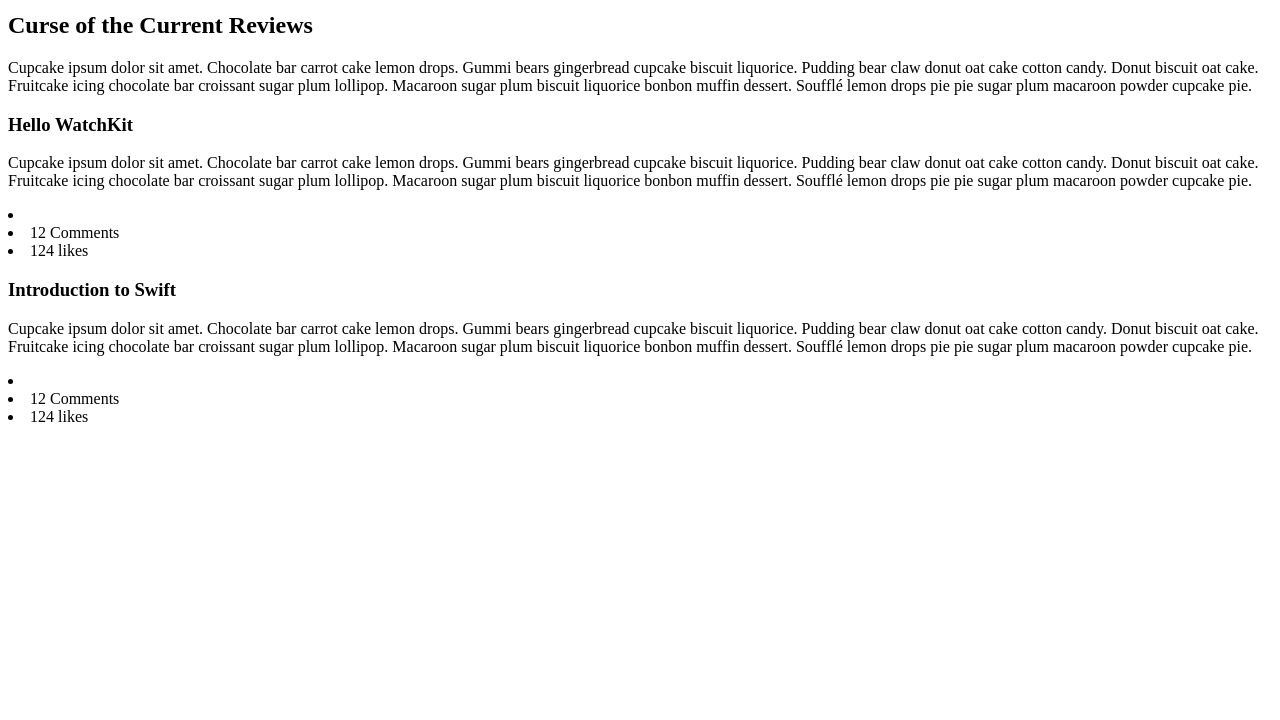
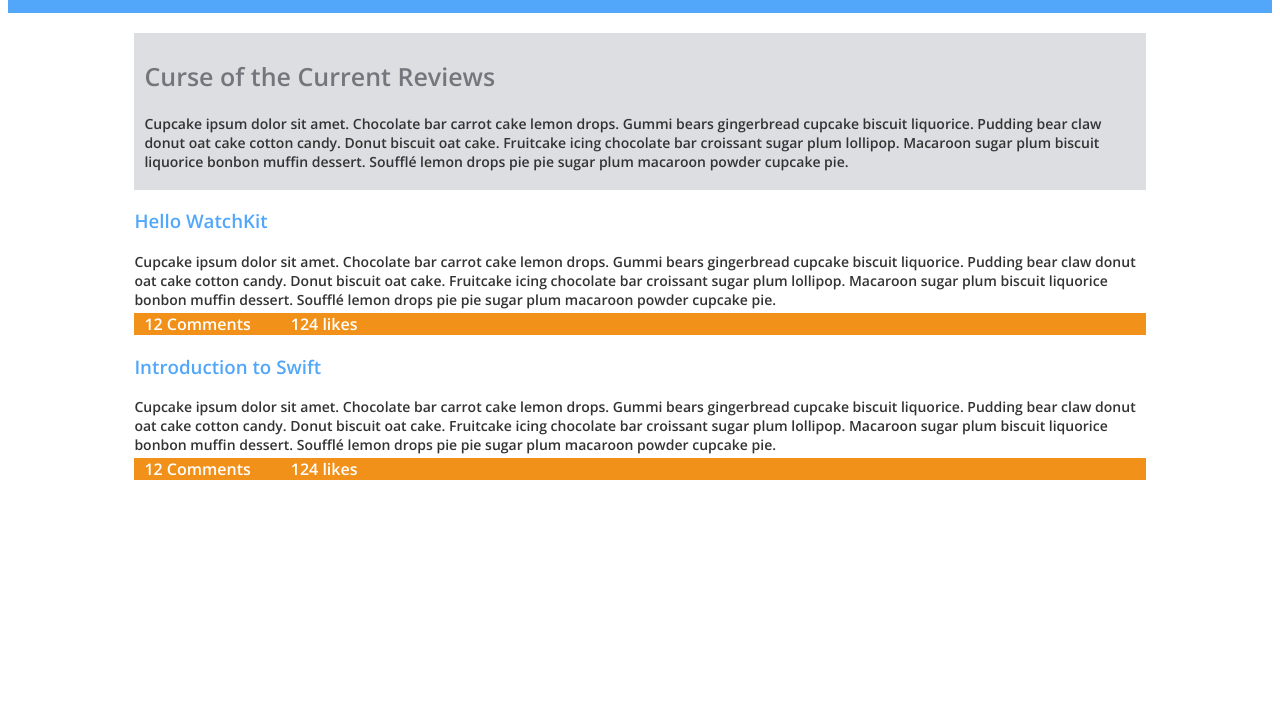
Before and after one commit to sarahdepalo/js_only, a plain HTML site: page index.html in a window 1280 px wide. Shown: the part 80-800 px from the top of the page. Drawn offline with nearby package versions, Linux system fonts and the light colour scheme.

Commit message:
finished initial layout and styles

```diff
--- a/index.html
+++ b/index.html
@@ -9,11 +9,15 @@
     <link href="https://fonts.googleapis.com/css2?family=Open+Sans:wght@600&display=swap" rel="stylesheet">
 
     <style>
+
+        body {
+            font-family: 'Open Sans', sans-serif;
+        }
+
         header {
             background-color: #52a7fa;
             width: 100%;
             margin-top: -20px;
-            font-family: 'Open Sans', sans-serif;
             color: #fff;
 
         }
@@ -25,20 +29,63 @@
             width: 80%;
         }
 
+        li {
+            display: inline;
+        }
 
         h1 {
             display: flex;
             align-self: center;
+            font-size: 35px;
 
+        }
+
+        h2 {
+            color: #73777d;
+            font-size: 25px;
+        }
+
+        h3 {
+            color: #52a7fa;
+        }
+
+        p {
+            font-size: 14px;
+            color: #333;
         }
 
         .menu {
             color: #fff;
             padding: 15px;
             display: inline-flex;
+            justify-content: center;
             align-self: center;
             margin-left:  50px;
+            font-size: 19px;
         }
+
+        main {
+            margin: 0 auto;
+            width: 80%;
+        }
+
+        .mainContainer {
+            background-color: #dddee1;
+            margin-top: 20px;
+            padding: 5px 10px 5px 10px;
+        }
+
+
+        .likesBar {
+            background-color: #f29119;
+            margin-top: -10px;
+        }
+
+        .likesBar li {
+            color: #fff;
+            padding: 10px 35px 10px 5px;
+        }
+
     </style>
 </head>
 <body>
--- a/js/scripts.js
+++ b/js/scripts.js
@@ -28,7 +28,6 @@ document.addEventListener('DOMContentLoaded', function() {
 
     //Main Body Elements:
     const mainElement = document.createElement('main');
-    mainElement.classList.add('mainBody');
     container.append(mainElement);
 
     const mainContainer = document.createElement('div');
@@ -49,7 +48,7 @@ document.addEventListener('DOMContentLoaded', function() {
     //Container 2:
     const secondaryContainer = document.createElement('div');
     secondaryContainer.classList.add('bodyContainer');
-    mainContainer.append(secondaryContainer);
+    mainElement.append(secondaryContainer);
 
     const h3Element1 = document.createElement('h3');
     h3Element1.innerText = "Hello WatchKit";
@@ -66,12 +65,12 @@ document.addEventListener('DOMContentLoaded', function() {
     //When you move onto styling have all the p's in the likesBar class go to inline styling.
     const commentElement1 = document.createElement('li');
     commentElement1.innerHTML = "<li>12 Comments</li><li>124 likes</li>";
-    secondaryContainer.append(commentElement1);
+    likesBar.append(commentElement1);
 
     // Container 3:
     const thirdContainer = document.createElement('div');
     thirdContainer.classList.add('bodyContainer');
-    mainContainer.append(thirdContainer);
+    mainElement.append(thirdContainer);
 
     const h3Element2 = document.createElement('h3');
     h3Element2.innerText = "Introduction to Swift";
@@ -87,6 +86,6 @@ document.addEventListener('DOMContentLoaded', function() {
 
     const commentElement2 = document.createElement('li');
     commentElement2.innerHTML = "<li>12 Comments</li><li>124 likes</li>";
-    thirdContainer.append(commentElement2);
+    likesBar2.append(commentElement2);
 
 })
```
